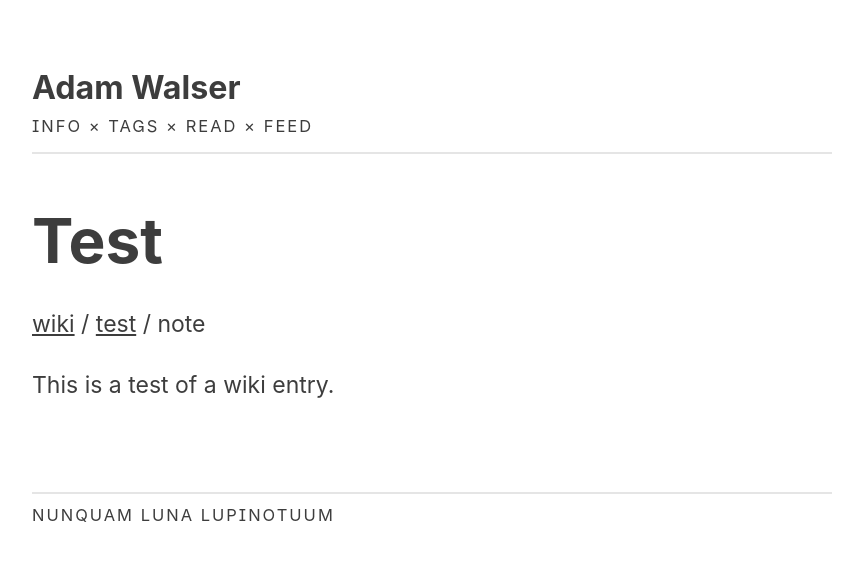
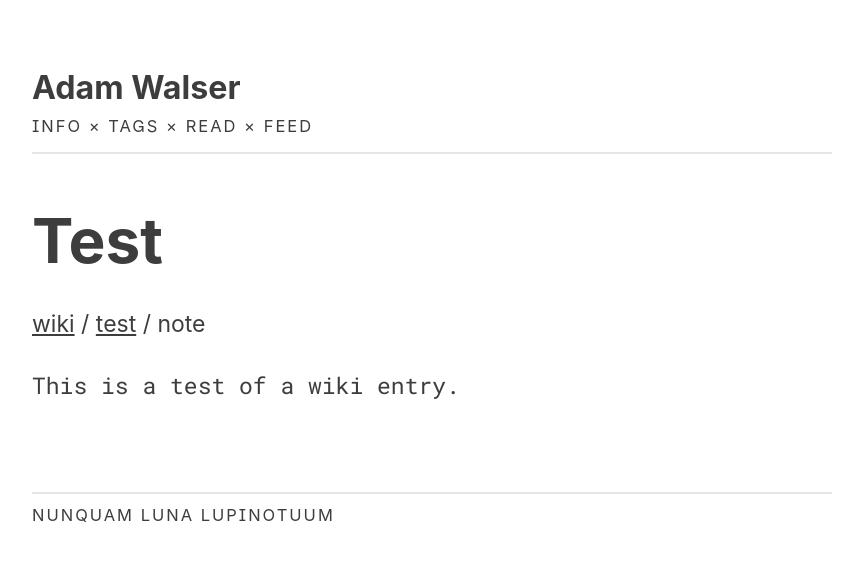
Before and after one commit to ajpwalser/ajpwalser.github.io, a Jekyll site: the page built from wiki/test/note.md, in a window 1280 px wide. Shown: the top 561 px of the page, without its empty margins (208-1071 px from the left). Built offline with Jekyll 4.4.1, drawn with Linux system fonts in a browser that asks for light colours; some web fonts are replaced.

Commit message:
Update entry.html

```diff
--- a/_layouts/entry.html
+++ b/_layouts/entry.html
@@ -20,6 +20,6 @@ layout: default
 {% endfor %}
 </p>
 
-{{ content }}
+<div class="wiki">{{ content }}</div>
 
 <div class="spacer"><div>
```
